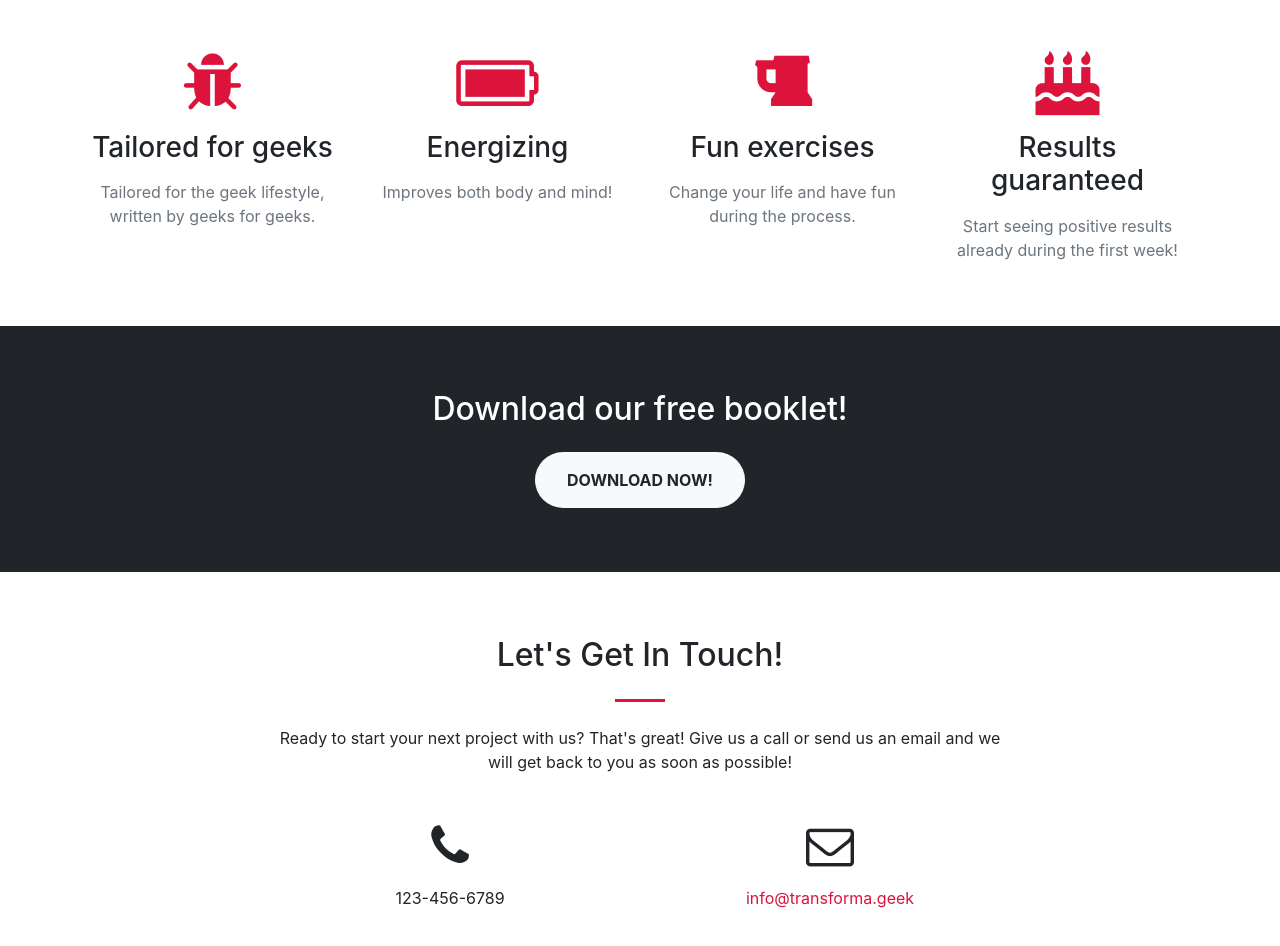
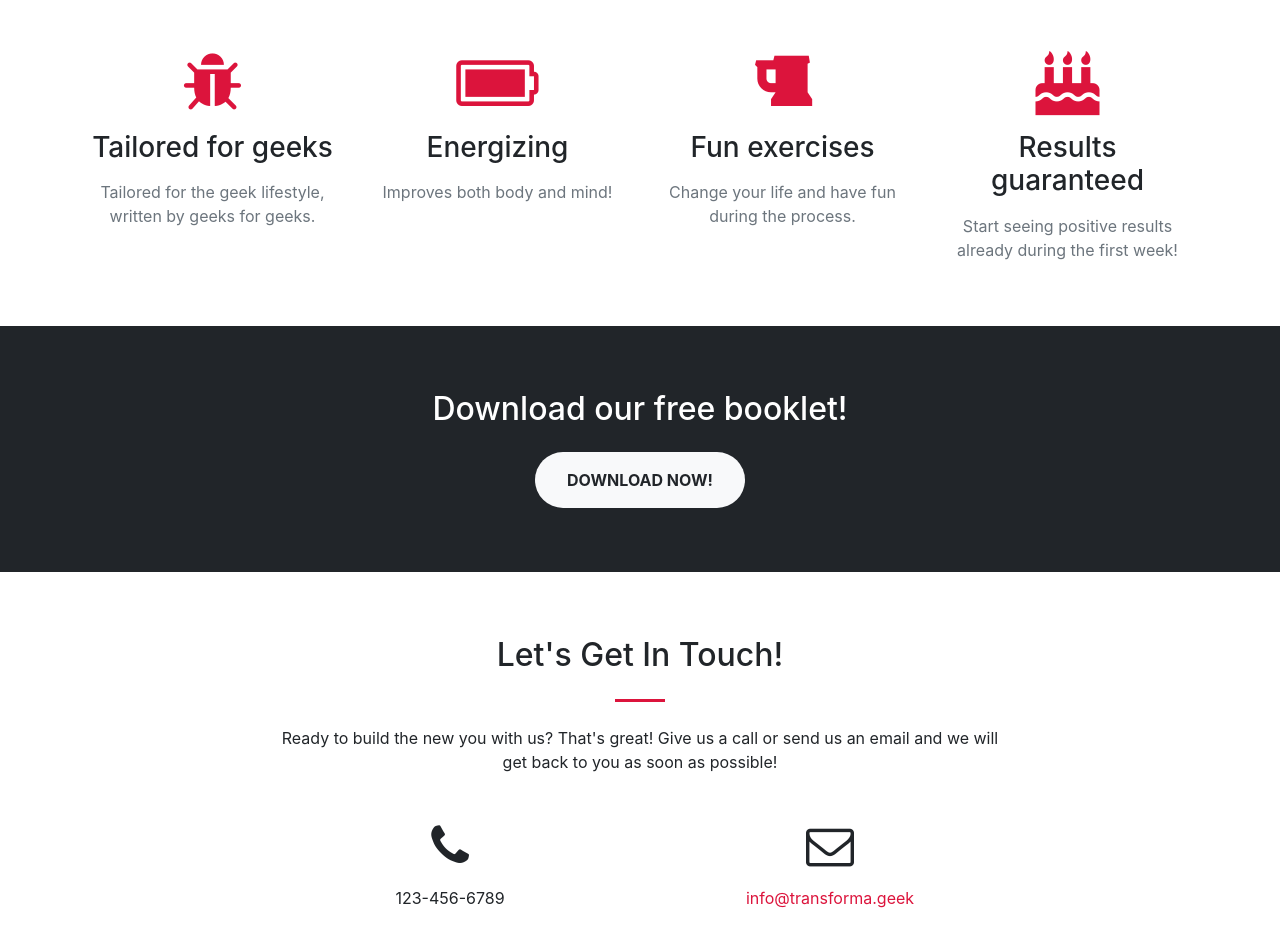
Before and after one commit to takacsmark/onepagewebsite-nginx-bootstrap-webpack-dockerized, a website built with webpack: page src/index.html in a window 1280 px wide. Shown: the part 1296-2242 px from the top of the page. Built offline with nearby package versions, Linux system fonts and the light colour scheme.

Commit message:
html text update

```diff
--- a/src/index.html
+++ b/src/index.html
@@ -125,7 +125,7 @@
           <div class="col-lg-8 mx-auto text-center">
             <h2 class="section-heading">Let's Get In Touch!</h2>
             <hr class="my-4">
-            <p class="mb-5">Ready to start your next project with us? That's great! Give us a call or send us an email and we will get back to you as soon as possible!</p>
+            <p class="mb-5">Ready to build the new you with us? That's great! Give us a call or send us an email and we will get back to you as soon as possible!</p>
           </div>
         </div>
         <div class="row">
```
